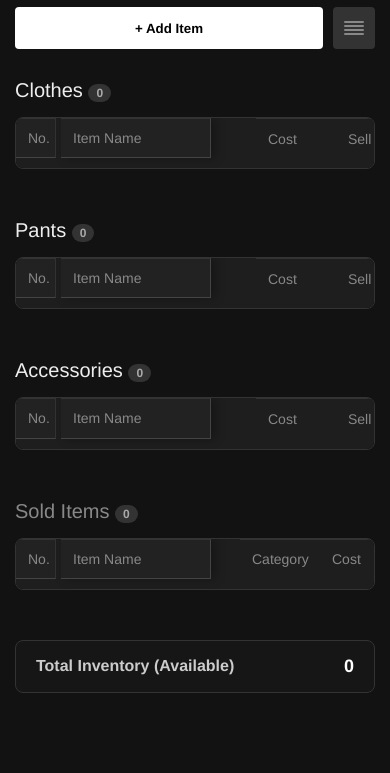
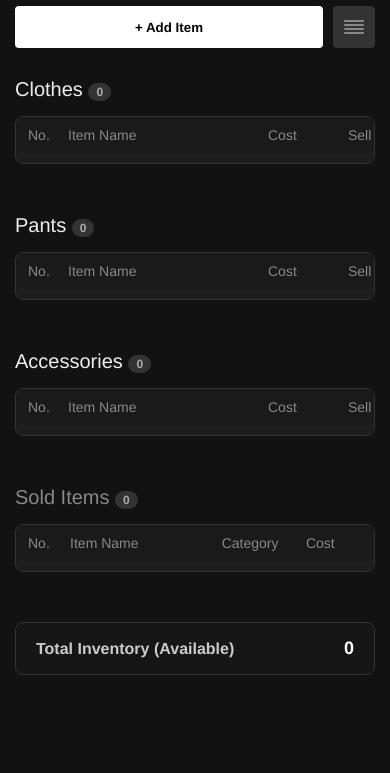
Before and after one commit to amiryzat/Amvthrift, a website: page index.html in a window 390 px wide. Shown: the part 162-935 px from the top of the page. Drawn offline with nearby package versions, Linux system fonts and the light colour scheme; no server answers.

Commit message:
remove the sticky item identifier on scroll and keep the text wrapping maximum 2 line for long item name for mobile

```diff
--- a/style.css
+++ b/style.css
@@ -212,58 +212,37 @@
     .analytics-grid { grid-template-columns: 1fr; gap: 15px; margin-top: 30px; }
     .chart-container { justify-content: center; }
 
-    /* 4. SCROLLABLE TABLES WITH STICKY ITEM NAMES */
+    /* 4. SCROLLABLE TABLES (HORIZONTAL SCROLL) */
     .table-container {
         display: block;
         width: 100%;
         overflow-x: auto;
         -webkit-overflow-scrolling: touch;
         padding-bottom: 10px;
-        position: relative;
     }
 
     table {
         min-width: 800px;
         width: 100%;
-        border-collapse: separate; /* Required for sticky to work nicely with borders */
-        border-spacing: 0;
     }
 
-    /* Standard cell styling */
+    /* Standard cell styling - Keep whitespace nowrap generally */
     th, td {
         white-space: nowrap;
         padding: 10px 12px;
-        background: transparent;
-        border-top: 1px solid #333;
     }
 
-    /* === STICKY COLUMN CONFIGURATION === */
-
-    /* Column 1: Item Number */
-    th:nth-child(1), td:nth-child(1) {
-        position: sticky;
-        left: 0;
-        z-index: 10;
-        background-color: #1e1e1e; /* Match container bg to hide scrolling content */
-        width: 45px;
-        min-width: 45px;
-        border-right: 1px solid #333;
+    /* Ensure action buttons don't stack weirdly */
+    .action-cell {
+        flex-wrap: nowrap;
     }
 
-    /* Column 2: Item Name */
-    th:nth-child(2), td:nth-child(2) {
-        position: sticky;
-        left: 45px; /* Starts where col 1 ends */
-        z-index: 10;
-        background-color: #1e1e1e;
-        width: 150px;
-        min-width: 150px;
-        max-width: 150px;
-        border-right: 1px solid #444; /* Divider to show separation from scrollable area */
-        box-shadow: 4px 0 10px rgba(0,0,0,0.3); /* Shadow to indicate scrolling depth */
-
-        /* TEXT WRAPPING LOGIC */
-        white-space: normal; /* Allow wrapping */
+    /* ITEM NAME COLUMN FIX (Column 2) */
+    /* Forces long names to wrap to 2 lines instead of overlapping */
+    td:nth-child(2) {
+        white-space: normal; /* Allow text to wrap */
+        min-width: 150px;    /* Ensure it has enough width to be readable */
+        max-width: 200px;    /* Prevent it from getting too wide */
         overflow: hidden;
         text-overflow: ellipsis;
         display: -webkit-box;
@@ -271,13 +250,6 @@
         -webkit-box-orient: vertical;
         line-height: 1.3;
         vertical-align: middle;
-    }
-
-    /* Ensure headers have the same sticky behavior & bg */
-    th:nth-child(1), th:nth-child(2) {
-        background-color: #222; /* Slightly lighter for header */
-        z-index: 20; /* Keep headers above everything */
-        border-bottom: 1px solid #444;
     }
 
     /* 5. Sales Cards (List View) */
@@ -311,19 +283,6 @@
         background-color: #121212;
      }
 
-     /* 2. Remove Expensive Glass Filters */
-    nav,
-    .table-container,
-    .analytics-card,
-    .sales-card,
-    .modal {
-        backdrop-filter: none !important;
-        -webkit-backdrop-filter: none !important;
-        background-color: #1e1e1e !important;
-        box-shadow: none !important;
-        border: 1px solid #333;
-    }
-
     /* 3. Stop Constant Logo Repainting */
     .logo {
         animation: none !important;
@@ -331,11 +290,4 @@
         color: #fff !important;
         -webkit-text-fill-color: #fff !important;
     }
-
-
-    /* 4. Improve Table Scrolling */
-    .table-container {
-        overflow-x: auto; /* Ensure tables can scroll sideways */
-        -webkit-overflow-scrolling: touch; /* Smooth scroll on iOS */
-    }
 }
```
